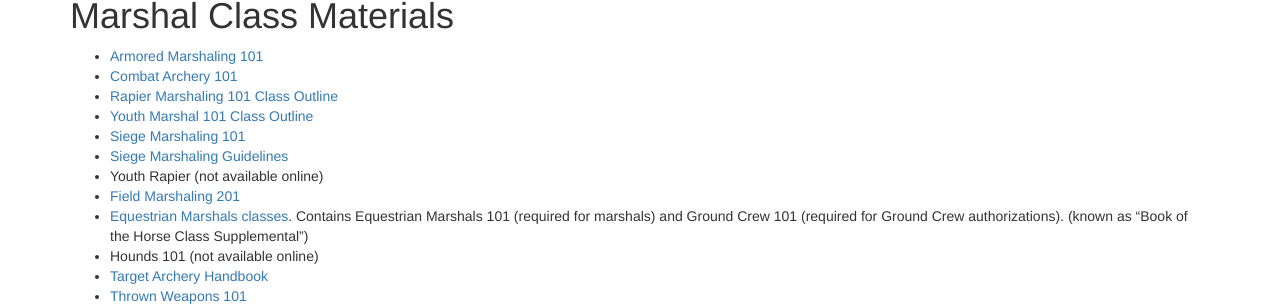
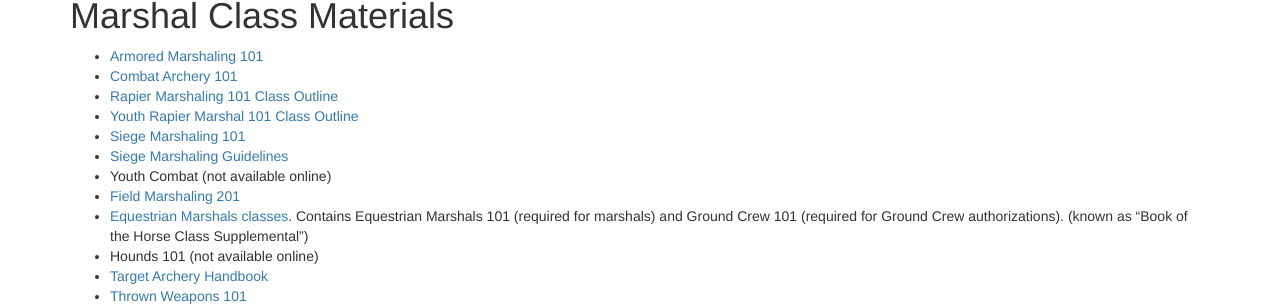
Before and after one commit to academie-de-espee/earl-marshal, a Jekyll site: the page built from paperwork.md, in a window 1280 px wide. Shown: the part 819-1125 px from the top of the page. Built offline with Jekyll 4.4.1, drawn with Linux system fonts in a browser that asks for light colours.

Commit message:
Clarifying the main paperwork page to indicate that the youth rapier class is the one linked

```diff
--- a/paperwork.md
+++ b/paperwork.md
@@ -33,10 +33,10 @@ All combat in the SCA must be overseen by a warranted Marshal.
 * [Armored Marshaling 101](/training/armored-marshal/)
 * [Combat Archery 101](/documents/training/combat-archery-training-101.pdf)
 * [Rapier Marshaling 101 Class Outline](/training/rapier-marshal/)
-* [Youth Marshal 101 Class Outline](/training/youth-rapier-marshal/)
+* [Youth Rapier Marshal 101 Class Outline](/training/youth-rapier-marshal/)
 * [Siege Marshaling 101](/documents/training/Siege-101_Outline.pdf)
 * [Siege Marshaling Guidelines](/documents/training/SiegeGuidelines.pdf)
-* Youth Rapier (not available online)
+* Youth Combat (not available online)
 * [Field Marshaling 201](/training/field-marshal/)
 * [Equestrian Marshals classes](/documents/training/equestrian-marshal-101.docx).  Contains Equestrian Marshals 101 (required for marshals) and Ground Crew 101 (required for Ground Crew authorizations).
  (known as "Book of the Horse Class Supplemental")
```
